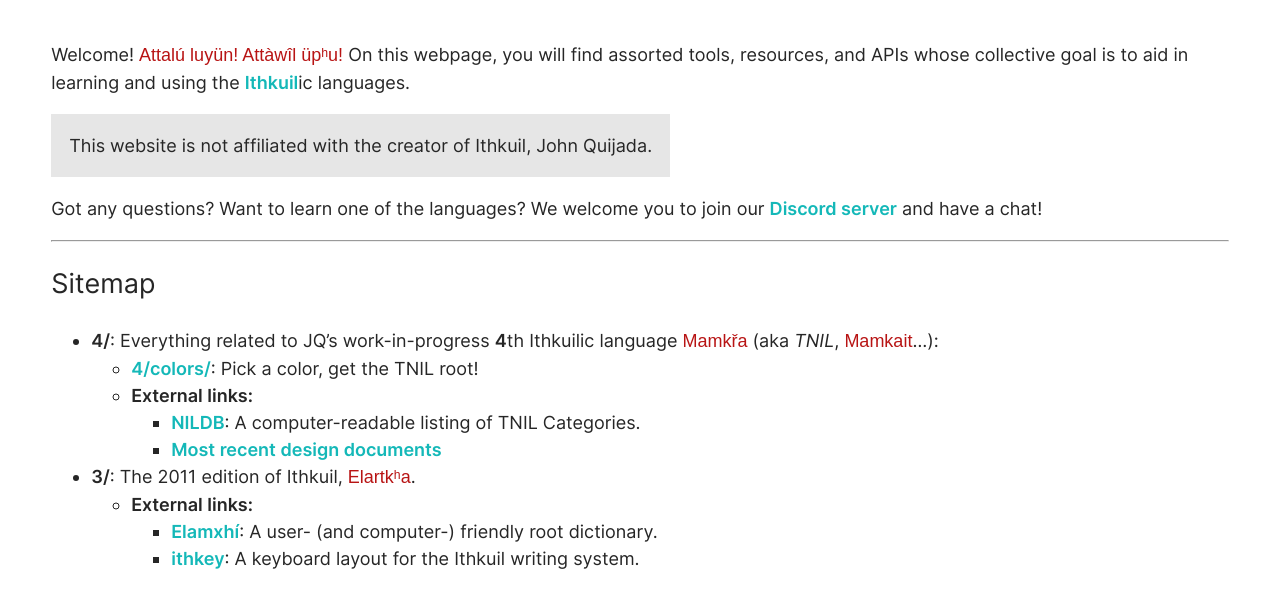
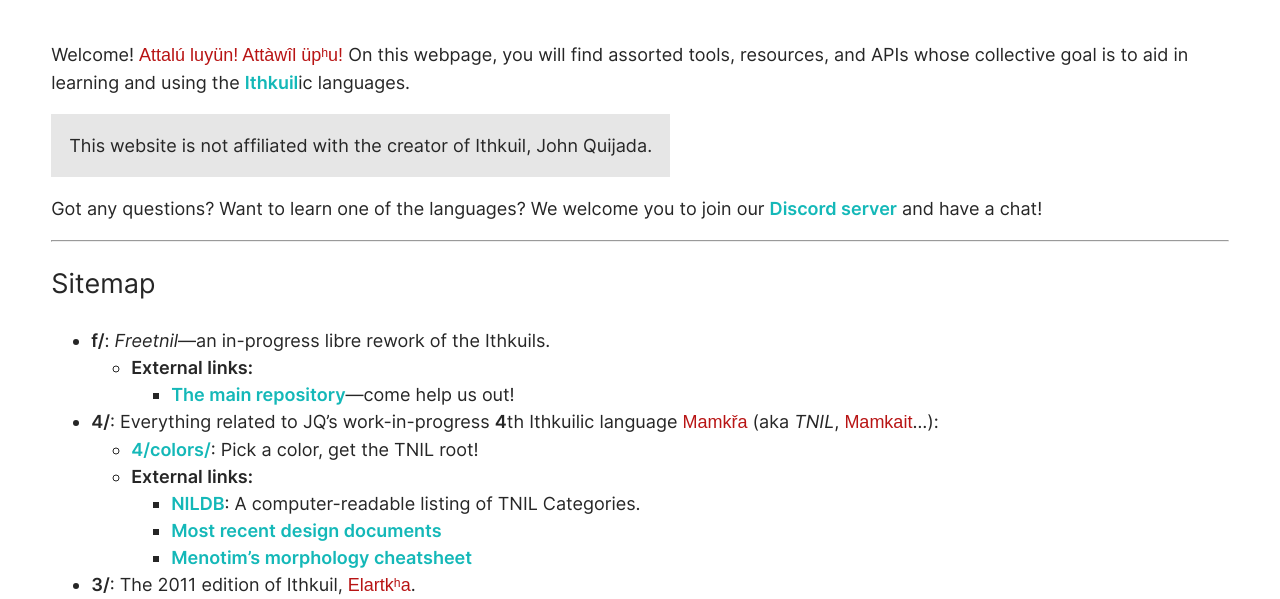
Before and after one commit to uakci/ithkuil.place, a plain HTML site: page static/index.html in a window 1280 px wide. Shown: the part 156-755 px from the top of the page. Drawn offline with Linux system fonts and the light colour scheme; a web font is replaced by a local one.

Commit message:
Menotim’s cheatsheet; Freetnil section; forced friendliness

```diff
--- a/static/index.html
+++ b/static/index.html
@@ -37,6 +37,22 @@
       <h2 id="sitemap">Sitemap</h2>
       <ul>
         <li>
+          <a id="f">f/</a>: <i>Freetnil</i>—an in-progress libre
+          rework of the Ithkuils.
+          <ul>
+            <li>
+              <a>External links:</a>
+              <ul>
+                <li>
+                  <a href="https://github.com/Philosophical-Language-Group/freetnil">
+                    The main repository<!--
+                  --></a>—come help us out!
+                </li>
+              </ul>
+          </ul>
+        </li>
+
+        <li>
           <a id="4">4/</a>: Everything related to JQ’s work-in-progress
           <strong>4</strong>th Ithkuilic language
           <i lang="ithkuil">Mamkřa</i> (aka <i>TNIL</i>,
@@ -46,6 +62,7 @@
               <a href="4/colors/">4/colors/</a>:
               Pick a color, get the TNIL root!
             </li>
+
             <li>
               <a>External links:</a>
               <ul>
@@ -53,15 +70,23 @@
                   <a href="https://github.com/HactarCE/NILDB">NILDB</a>:
                   A computer-readable listing of TNIL Categories.
                 </li>
+
                 <li>
                   <a href="https://www.reddit.com/r/Ithkuil/comments/hdles2/most_recent_design_documents/">
                     Most recent design documents
+                  </a>
+                </li>
+
+                <li>
+                  <a href="https://drive.google.com/drive/folders/1gAd7nto6PfKvwKvBHver1fwGe9PO7IfW">
+                    Menotim’s morphology cheatsheet
                   </a>
                 </li>
               </ul>
             </li>
           </ul>
         </li>
+
         <li>
           <a id="3">3/</a>: The 2011 edition of Ithkuil,
           <i lang="ithkuil">Elartkʰa</i>.
@@ -74,6 +99,7 @@
                     Elamxhí<!--
                   --></a>: A user- (and computer-) friendly root dictionary.
                 </li>
+
                 <li>
                   <a href="https://github.com/melopee/ithkey">ithkey</a>:
                   A keyboard layout for the Ithkuil writing system.
@@ -93,7 +119,7 @@
       choosing this license). All of the website’s files are
       <a href="https://github.com/uakci/ithkuil.place">
         publicly available on GitHub<!--
-      --></a>.
+      --></a>—we welcome you to contribute.
     </footer>
   </body>
 </html>
```
